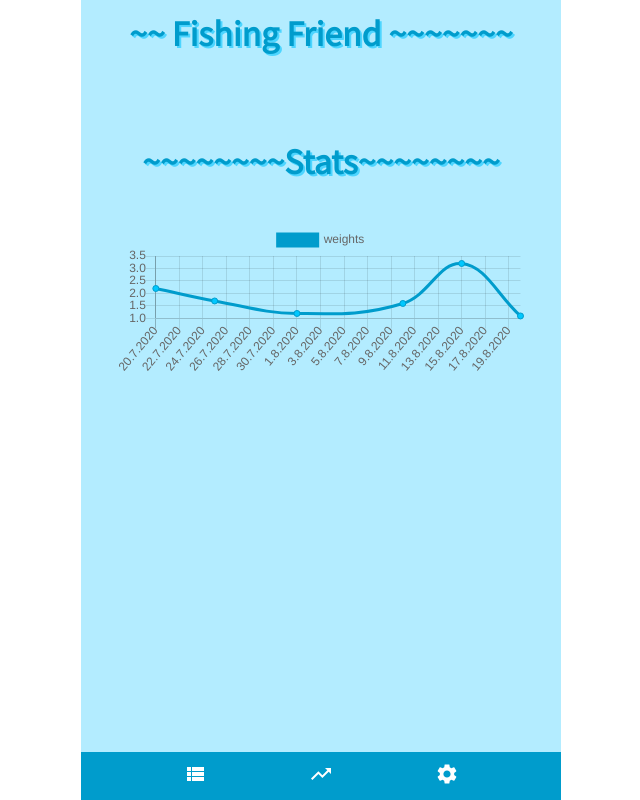
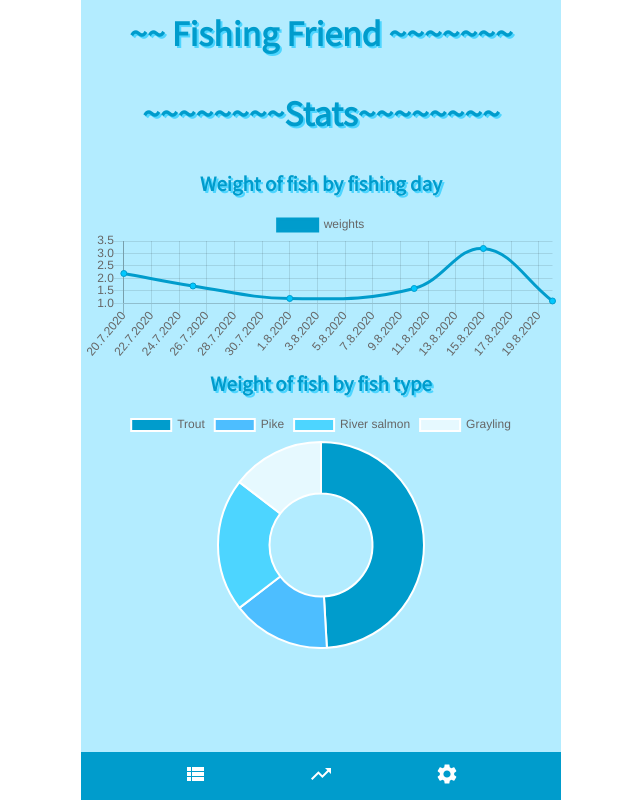
Before and after one commit to julkusa1/Fishingfriend, a React (Create React App) app: page /stats in a window 1280 px wide. Shown: the whole page, without its empty margins (319-959 px from the left). Built offline with nearby package versions, Linux system fonts and the light colour scheme.

Commit message:
Stats ready

```diff
--- a/src/components/AddItem/AddItem.css
+++ b/src/components/AddItem/AddItem.css
@@ -1,15 +1,11 @@
-.additem {
-    padding: 2em;
-}
 
 h2 {
     display: flex;
     justify-content: center;
-    padding: 0.5em;
     max-height: 3em;
     min-height: 3em;
     color: #009ccc;
     text-shadow: 2px 1.5px#4dd5ff;
     align-items: center;
-    font-size: 2em;
+    font-size: 0.5em;
 }
--- a/src/components/EditItem/EditItem.css
+++ b/src/components/EditItem/EditItem.css
@@ -1,11 +1,7 @@
-.edititem {
-    padding: 2em;
-}
 
 h2 {
     display: flex;
     justify-content: center;
-    padding: 0.5em;
     max-height: 3em;
     min-height: 3em;
     color: #009ccc;
--- a/src/components/Settings/Settings.css
+++ b/src/components/Settings/Settings.css
@@ -1,5 +1,4 @@
 .settings {
-    padding: 3em;
     color: #009ccc;
     text-shadow: 2px 1.5px#4dd5ff;
 }
--- a/src/components/Stats/Stats.css
+++ b/src/components/Stats/Stats.css
@@ -1,11 +1,24 @@
 .stats {
-    padding: 2em;
     min-height: 100%;
     box-sizing: border-box;
 }
 
-.stats_graph {
+.stats__graph {
     position: relative;
-    height: 90%;
-    width: 20em%;
+    height: 70%;
+    width: 100%;
 }
+
+.stats h3 {
+    margin-bottom: 0.2em;
+    padding: 0.5em;
+    color: #009ccc;
+    text-shadow: 2px 1.5px#4dd5ff;
+    justify-content: center;
+    display: flex;
+}
+
+.stats h2 {
+    color: #009ccc;
+    text-shadow: 2px 1.5px#4dd5ff;
+}
--- a/src/components/Stats/Stats.js
+++ b/src/components/Stats/Stats.js
@@ -3,10 +3,38 @@ import React from "react";
 import Content from "../Content/Content";
 
 import { Line } from "react-chartjs-2"; //Importataan taulukko chart.js:stä
+import { Doughnut } from "react-chartjs-2"; //Importataan donitsikaavio chart.js:stä
 
 import "./Stats.css";
 
 function Stats(props) {
+
+  const reducer = (groupedData, currentItem) => {
+    const index = groupedData.findIndex(item => item.fishtype === currentItem.fishtype);
+    if (index >= 0) {
+      groupedData[index].weight = groupedData[index].weight + currentItem.weight;
+    } else {
+      groupedData.push({fishtype: currentItem.fishtype, weight: currentItem.weight});
+    }
+    return groupedData;
+  }
+
+  let  groupedData = props.data.reduce(reducer, []);
+
+  let doughnutData = {
+    labels: groupedData.map(item => item.fishtype),
+    datasets: [
+      {
+        data: groupedData.map(item => item.weight),
+        backgroundColor: [
+          "#009ccc",
+          "#4dbeff",
+          "#4dd5ff",
+          "#e6f9ff"
+        ],
+      }
+    ]
+  }
 
   let linedata = props.data.map( item => ({x: item.date, y: item.weight}) ); //Määritellään mitä tietoa x ja y akseli käyttää
 
@@ -44,8 +72,13 @@ function Stats(props) {
       <Content>
         <div className="stats">
             <h2>~~~~~~~~Stats~~~~~~~~</h2>
+            <h3>Weight of fish by fishing day</h3>
             <div className="stats__graph">
               <Line data={data} options={options} />
+            </div>
+            <h3>Weight of fish by fish type</h3>
+            <div className="stats__graph">
+              <Doughnut data={doughnutData} />
             </div>
         </div>
       </Content>
--- a/src/components/buttons/buttons.css
+++ b/src/components/buttons/buttons.css
@@ -4,7 +4,7 @@
     border: none;
     outline: none;
     padding: 0.7em;
-    margin: 3em 0.3em;
+    margin: 2em 0.3em;
     border-radius: 0.3em;
     box-shadow: 1px 2px 3px 1px #009ccc;
     font-weight: bold;
--- a/src/testdata.js
+++ b/src/testdata.js
@@ -9,7 +9,7 @@ const testdata = [
 
     {   id: "2",
         date: "2020-07-25",
-        fishtype: "Grayling",
+        fishtype: "Pike",
         place: "White river",
         weight: 1.7},
 
```
Also changed, not shown: src/components/AddItem/river.jpg (deleted).
